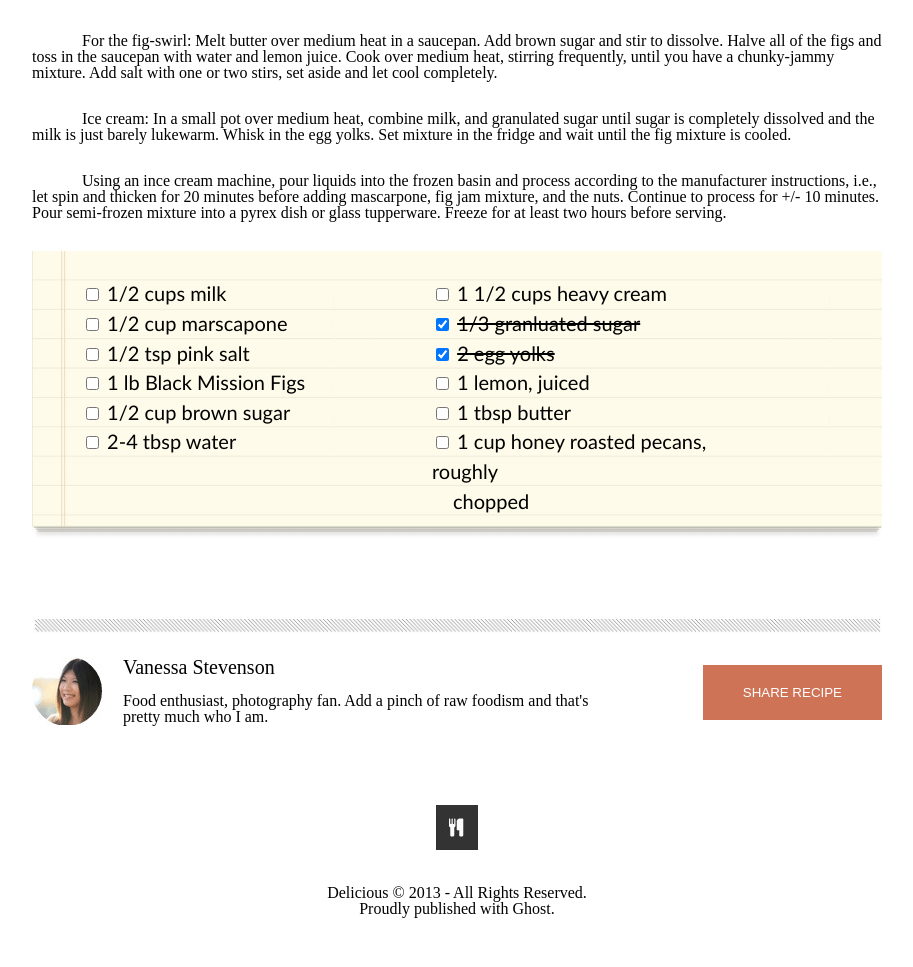
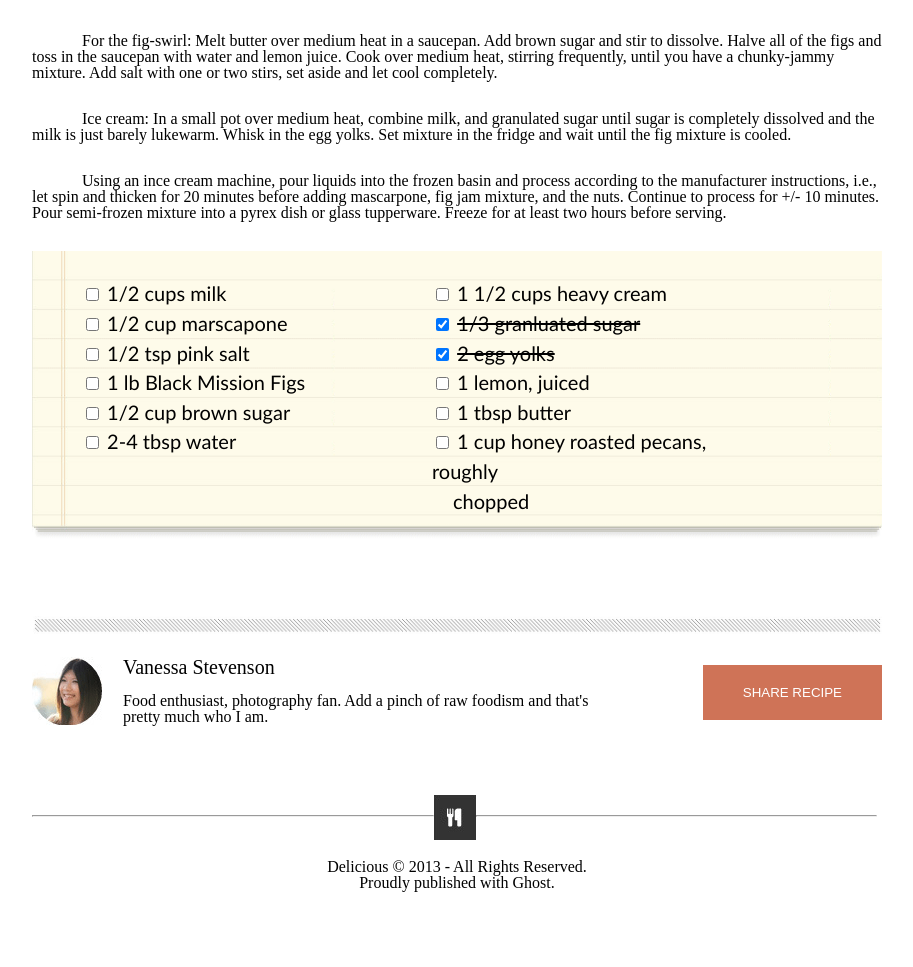
Before and after one commit to adrianagraybill/CSS-Styling, a plain HTML site: page index.html in a window 1280 px wide. Shown: the part 807-1774 px from the top of the page, without its empty margins (183-1096 px from the left). After the commit the page ends 1748 px from the top, so only its background shows below. Drawn offline with Linux system fonts and the light colour scheme.

Commit message:
ok now done

```diff
--- a/css/stylesheet.css
+++ b/css/stylesheet.css
@@ -160,12 +160,35 @@ button:hover {
 }
 
 footer {
-  background: rgb(255, 255, 255);
   text-align: center;
   padding-bottom: 50px;
   width: 850px;
   margin: 0 auto;
-  padding-top: 50px;
+  padding-top: 0px;
+}
+
+hr {
+  width: 47%;
+}
+
+
+#leftline {
+  margin-top: 20px;
+  float: left;
+}
+
+#bottomlogo {
+  float: left;
+}
+
+#rightline {
+  margin-top: 20px;
+  float: left;
+}
+
+#line {
+  margin-top: 70px;
+  display: block;
 }
 
 /* position: absolute
--- a/index.html
+++ b/index.html
@@ -98,7 +98,10 @@
 
   <footer>
     <section>
-      <img src="imgs/logo.png" alt="logo" title="logo">
+      <div id="line">
+      <hr id="leftline"> <img src="imgs/logo.png" id="bottomlogo" alt="logo" title="logo"> <hr id="rightline">
+    </div>
+      <br>
       <br>
       <br>
       <br> Delicious &copy; 2013 - All Rights Reserved.
```
